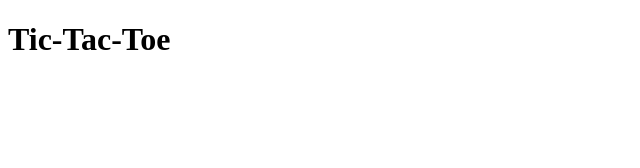
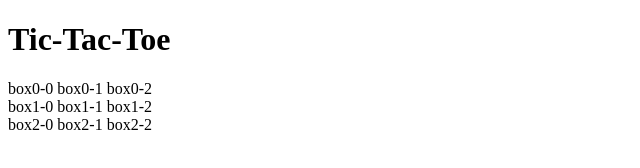
Before and after one commit to herbalmanatee/tic-tac-toe, a plain HTML site: page index.html in a window 1280 px wide. Shown: the whole page, without its empty margins (0-640 px from the left). Drawn offline with Linux system fonts and the light colour scheme.

Commit message:
built basic grid structure for gameplay

```diff
--- a/index.html
+++ b/index.html
@@ -5,5 +5,24 @@
   </header>
   <body>
     <h1>Tic-Tac-Toe</h1>
+    <!-- This is the grid structure that will be manipulate as the game is played -->
+    <div class="row0">
+      <span class="box" id="00">box0-0</span>
+      <span class="box" id="01">box0-1</span>
+      <span class="box" id="02">box0-2</span>
+    </div>
+    <div class="row1">
+      <span class="box" id="10">box1-0</span>
+      <span class="box" id="11">box1-1</span>
+      <span class="box" id="12">box1-2</span>
+    </div>
+    <div class="row2">
+      <span class="box" id="20">box2-0</span>
+      <span class="box" id="21">box2-1</span>
+      <span class="box" id="22">box2-2</span>
+
+    <!-- ################################### -->
+
+    </div>
   </body>
 </html>
```
